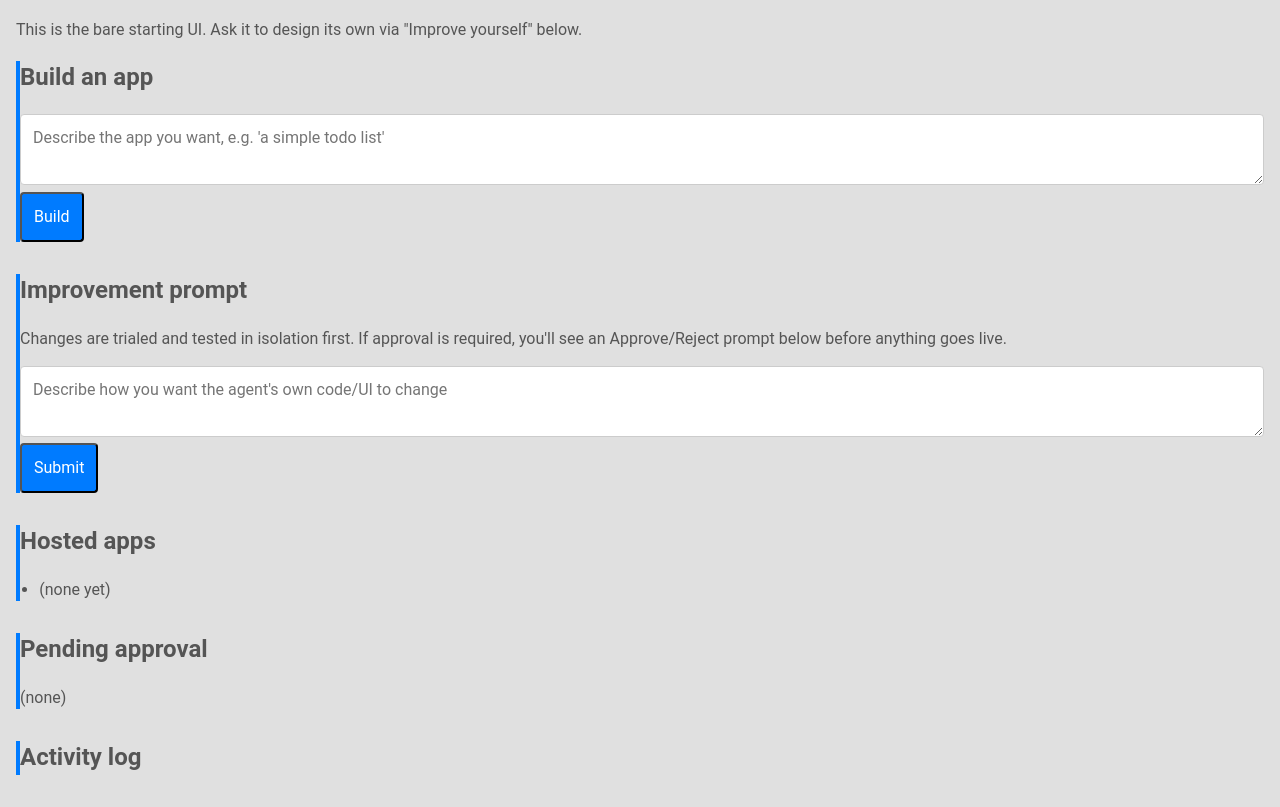
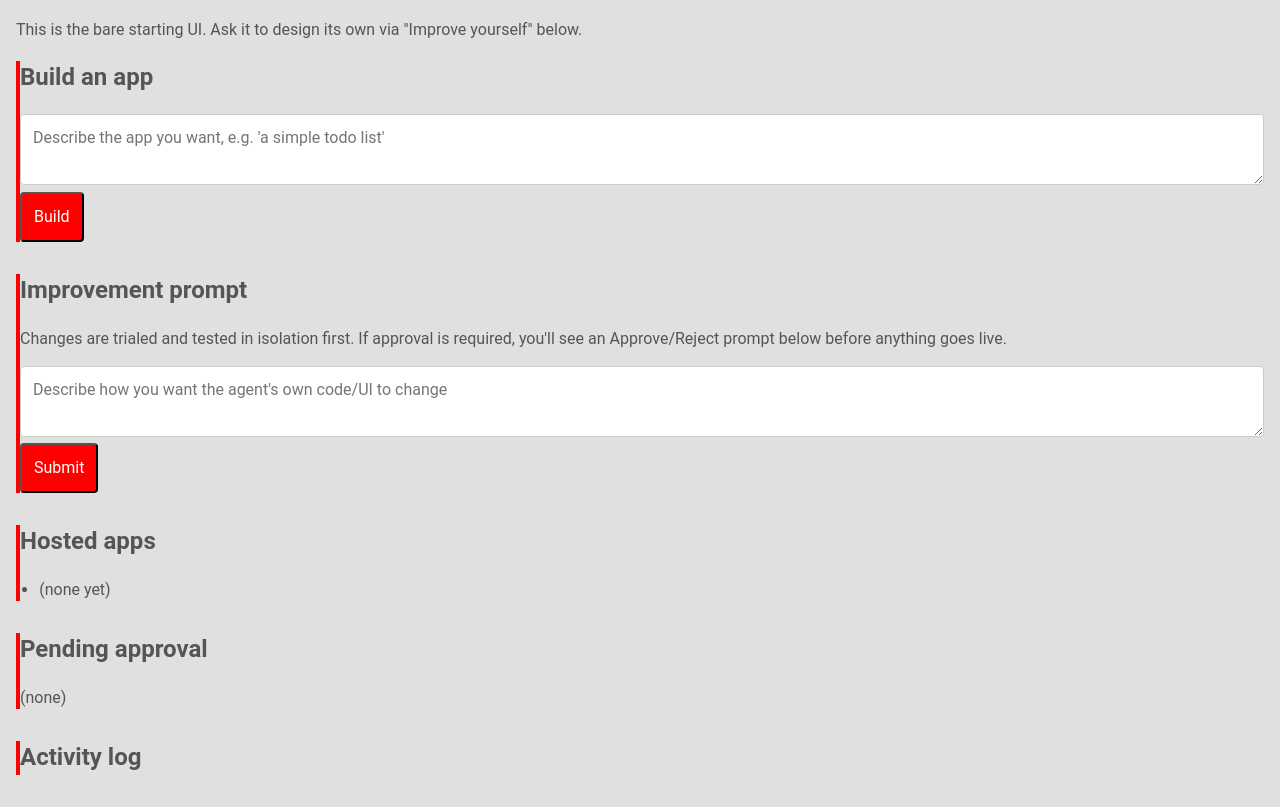
Before and after one commit to geopero123/self-improve, a website: page public/index.html in a window 1280 px wide. Shown: the part 69-876 px from the top of the page. Drawn offline with Linux system fonts and the light colour scheme; no server answers.

Commit message:
Changed color from blue to red

```diff
--- a/public/style.css
+++ b/public/style.css
@@ -14,7 +14,7 @@ body {
 section {
     margin-bottom: 2rem;
     animation: fadeIn 0.5s ease-in-out;
-    border-left: 4px solid #007bff;
+    border-left: 4px solid red;
 }
 
 textarea, input, button {
@@ -26,7 +26,7 @@ textarea, input, button {
 
 textarea:focus, input:focus, button:focus {
     outline: none;
-    box-shadow: 0 0 8px rgba(0, 123, 255, 0.6);
+    box-shadow: 0 0 8px rgba(255, 0, 0, 0.6);
 }
 
 textarea {
@@ -77,14 +77,14 @@ body {
 }
 
 section {
-    border-left: 4px solid #007bff;
+    border-left: 4px solid red;
 }
 
 button {
-    background-color: #007bff;
+    background-color: red;
     color: white;
 }
 
 button:hover {
-    background-color: #0056b3;
+    background-color: darkred;
 }
```
